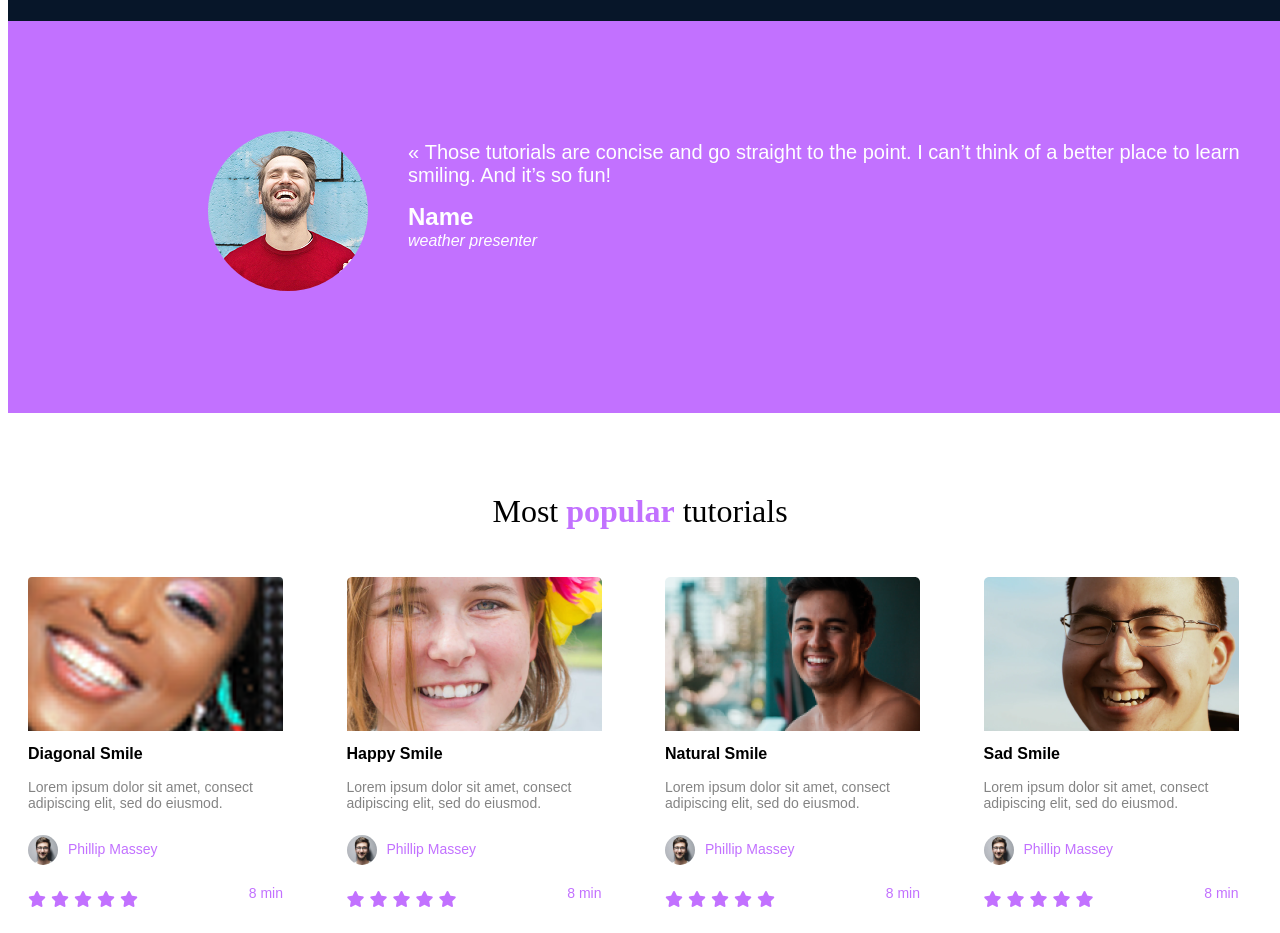
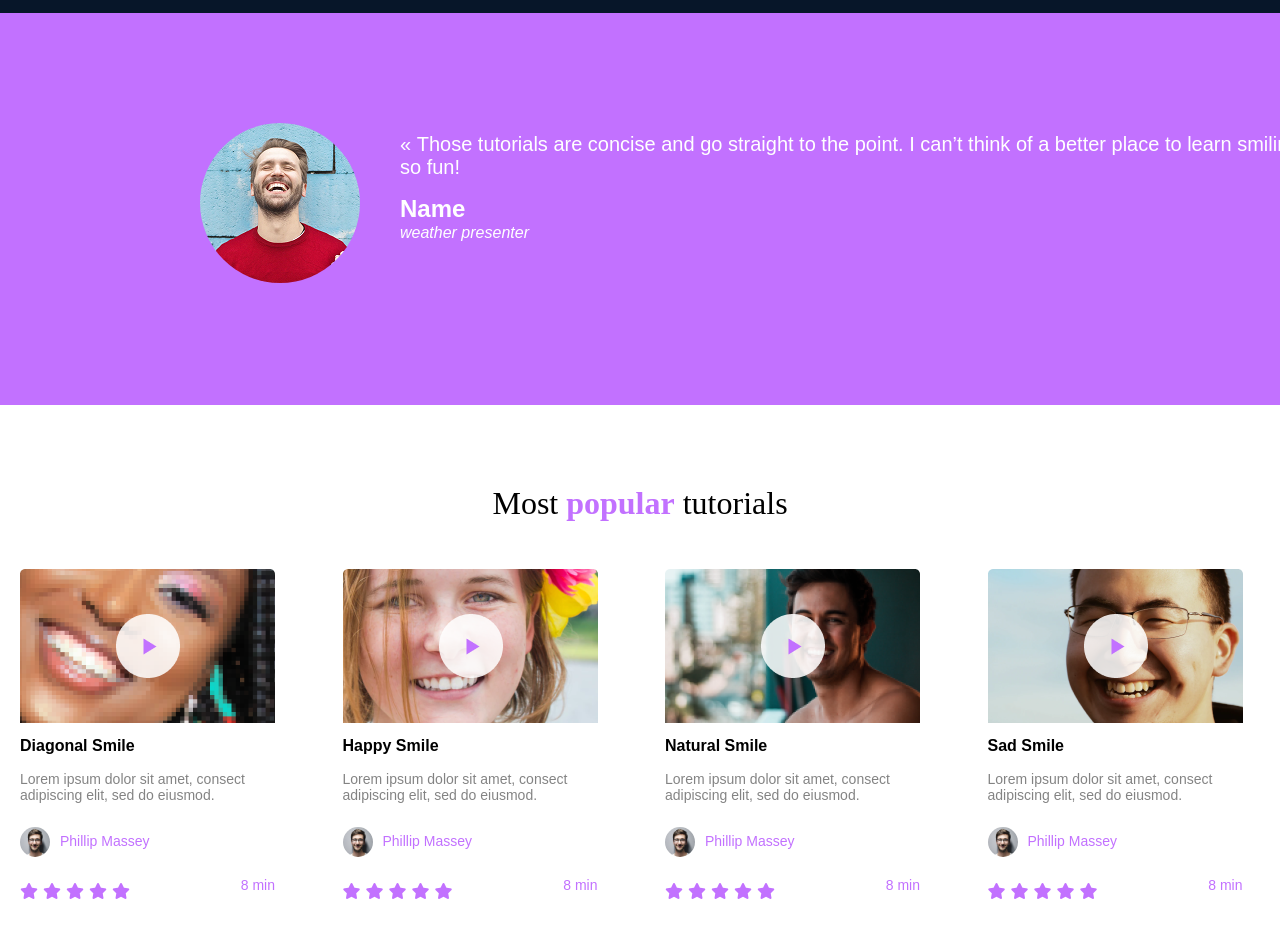
Before and after one commit to QhamaOngezwa/alx_html_css, a plain HTML site: page css_advanced/index.html in a window 1280 px wide. Shown: the part 1080-2013 px from the top of the page. Drawn offline with Linux system fonts and the light colour scheme.

Commit message:
Add styling

```diff
--- a/css_advanced/index.html
+++ b/css_advanced/index.html
@@ -77,7 +77,7 @@
         <h2>Most <strong>popular</strong> tutorials</h2>
         <div class="tutorial-cards">
         <article class="tutorial-card">
-          <img src="images/Bitmap (2).png" alt="" />
+          <img src="images/Group 1.png" alt="" />
           <h3>Diagonal Smile</h3>
           <p>
             Lorem ipsum dolor sit amet, consect adipiscing elit, sed do eiusmod.
@@ -98,7 +98,7 @@
           </div>
         </article>
         <article class="tutorial-card">
-          <img src="images/preview.png" alt="" />
+          <img src="images/Group 2.png" alt="" />
           <h3>Happy Smile</h3>
           <p>
             Lorem ipsum dolor sit amet, consect adipiscing elit, sed do eiusmod.
@@ -119,7 +119,7 @@
           </div>
         </article>
         <article class="tutorial-card">
-          <img src="images/preview (1).png" alt="" />
+          <img src="images/Group 3.png" alt="" />
           <h3>Natural Smile</h3>
           <p>
             Lorem ipsum dolor sit amet, consect adipiscing elit, sed do eiusmod.
@@ -140,7 +140,7 @@
         </div>
         </article>
         <article class="tutorial-card">
-          <img src="images/preview (2).png" alt="" />
+          <img src="images/Group 4.png" alt="" />
           <h3>Sad Smile</h3>
           <p>
             Lorem ipsum dolor sit amet, consect adipiscing elit, sed do eiusmod.
--- a/css_advanced/styles.css
+++ b/css_advanced/styles.css
@@ -1,7 +1,9 @@
+body {
+  margin: 0 auto;
+}
 .container {
   background-image: url("images/background.png");
   background-repeat: no-repeat;
-  margin: 0 auto;
   align-items: center;
   width: 1440px;
   height: 1093px;
@@ -125,7 +127,6 @@ nav ul li a {
 }
 .blockquote blockquote {
   margin-top: 120px;
-  margin-right: 200px;
   font-weight: lighter;
 }
 .blockquote h3,
```
Also changed, not shown: css_advanced/images/Group 1.png (added), css_advanced/images/Group 2.png (added), css_advanced/images/Group 3.png (added), css_advanced/images/Group 4.png (added), 2 other files.
